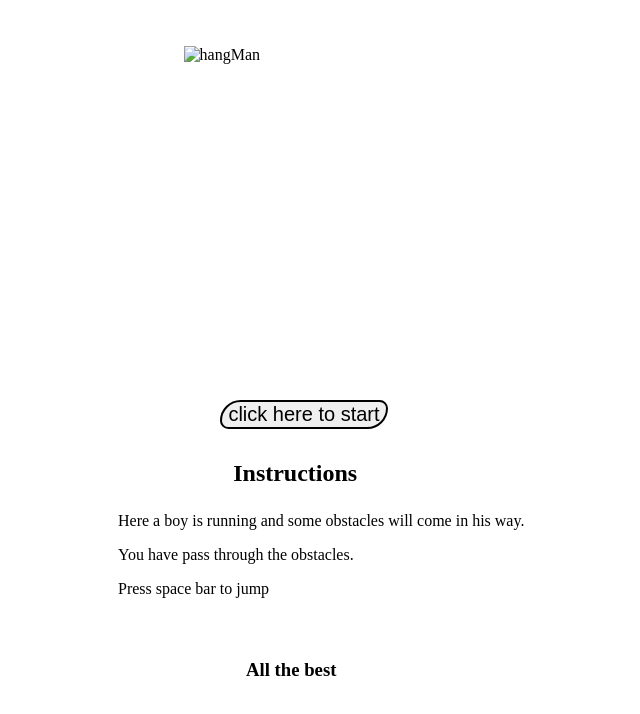
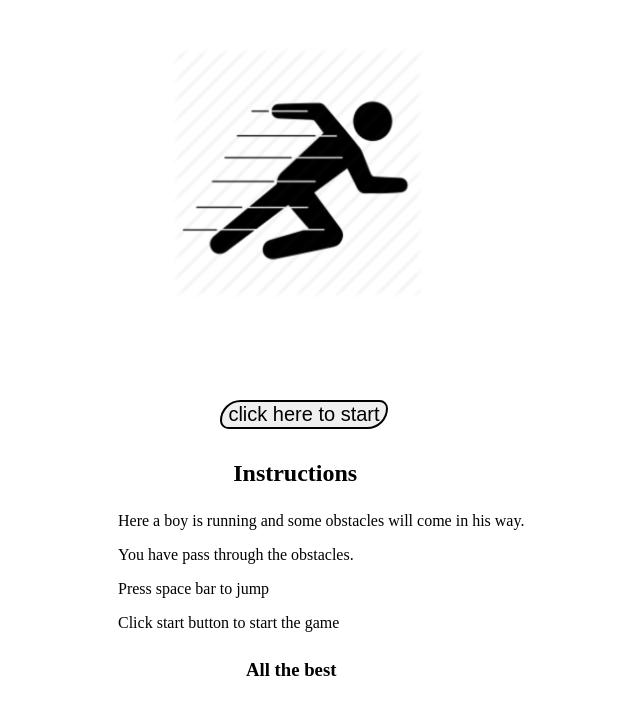
Before and after one commit to prudhvibh/run-and-jump, a plain HTML site: page index.html in a window 1280 px wide. Shown: the whole page, without its empty margins (330-970 px from the left). Drawn offline with Linux system fonts and the light colour scheme; files that its build step writes are made by us from their sources.

Commit message:
Css style was not good that's why edited and placed all the things correctly.

```diff
--- a/index.css
+++ b/index.css
@@ -1,5 +1,7 @@
 img {
-  margin-left: 40%;
+  width: 20%;
+  height: 20%;
+  margin-left: 39%;
   margin-top: 3%;
 }
 
--- a/index.html
+++ b/index.html
@@ -2,12 +2,12 @@
 <html>
   <head>
     <meta charset="utf-8">
-    <link rel="icon" href="favicon.jpeg" type="image/gif">
-    <link rel="stylesheet" href="public/css/index.css">
+    <link rel="icon" href="favicon.ico" type="image/ico">
+    <link rel="stylesheet" href="index.css">
     <title>Hang Man</title>
   </head>
   <body>
-    <img src="favicon.jpeg" alt="hangMan">
+    <img src="favicon.ico" alt="running man">
     <a href="game.html">
     <button type="button" name="button">click here to start</button>
   </a>
@@ -16,6 +16,7 @@
     <p>Here a boy is running and some obstacles will come in his way.</p>
     <p>You have pass through the obstacles.</p>
     <p>Press space bar to jump</p>
+    <p>Click start button to start the game</p>
   </div>
     <h3>All the best</h3>
   </body>
```
